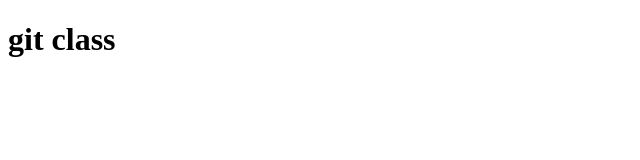
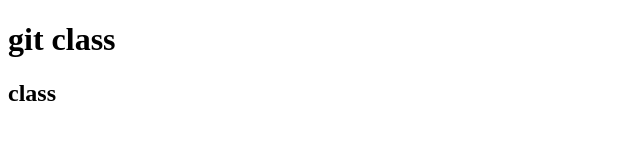
Before and after one commit to jairam23082006-blip/jaii, a plain HTML site: page index.html in a window 1280 px wide. Shown: the full height of the page, 0-640 px from the left. Drawn offline with Linux system fonts and the light colour scheme.

Commit message:
change in index.html

```diff
--- a/index.html
+++ b/index.html
@@ -7,5 +7,6 @@
 </head>
 <body>
    <h1>git class</h1>
+   <h2>class</h2>
 </body>
 </html>
```
